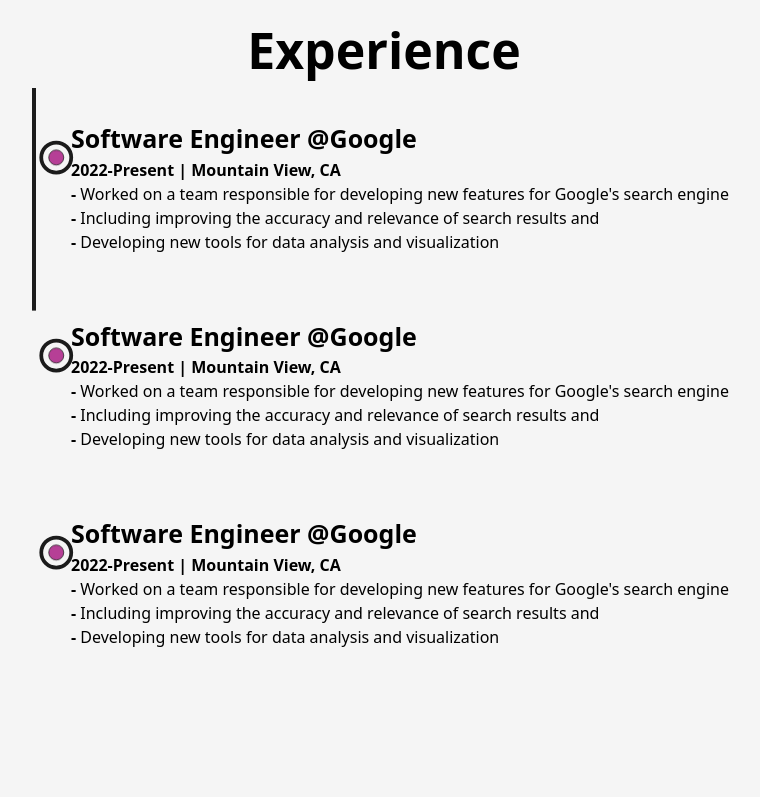
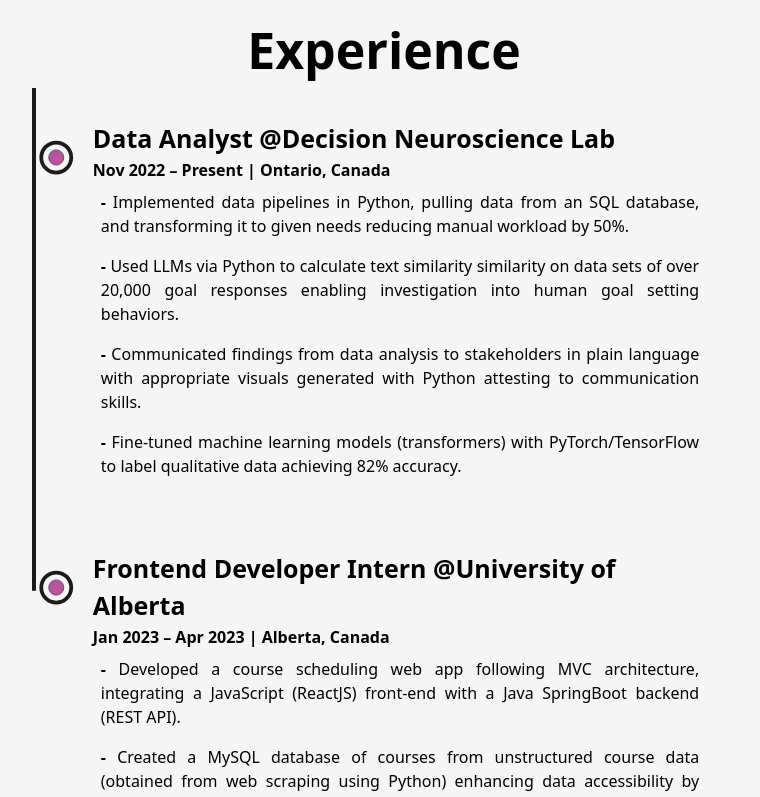
Before and after one commit to Farhan-Faisal/dev-portfolio, a Next.js app: page /About in a window 1280 px wide. Shown: the part 1880-2677 px from the top of the page, without its empty margins (256-1016 px from the left). Built offline with nearby package versions, Linux system fonts and the light colour scheme.

Commit message:
About page completed

```diff
--- a/src/components/Experience.js
+++ b/src/components/Experience.js
@@ -5,16 +5,16 @@
 const Details = ({position, company, time, address, work}) => {
     const ref = useRef(null);
     return(
-        <li ref={ref} className='my-8 first:mt-0 last:mb-0 w-[90%] mx-auto flex flex-col items-center justify-between'>
+        <li ref={ref} className='my-8 first:mt-0 last:mb-0 w-[80%] mx-auto flex flex-col items-center justify-between'>
             <LiIcon reference={ref}/>
             <motion.div initial={{y:50}} whileInView={{y:0}} transition={{duration:0.5, type:"spring"}}>
                 <h3 className="" style={{fontWeight: 'bold', fontSize:'25px'}}>{position}&nbsp;@{company}</h3>
                 <span className="" style={{fontWeight: 'bold', color: 'black', opacity:'75'}}>{time} | {address}</span>
                 <ul className="w-full">
                     {
-                        work.split('.').map((bullet, index) => {
+                        work.split('•').map((bullet, index) => {
                             return (
-                                <li key={index}>
+                                <li key={index} className="p-2">
                                     <p style={{ textAlign: 'justify' }}>
                                         <span style={{fontWeight: 'bold'}}>-  </span>{bullet}
                                     </p>
@@ -43,27 +43,32 @@
 
             <ul className='w-full flex flex-col items-start justify-between ml-4'>
                 <Details
-                    position="Software Engineer" company="Google"
-                    time="2022-Present" address="Mountain View, CA"
-                    work="Worked on a team responsible for developing new features for Google's
-                        search engine. Including improving the accuracy and relevance of search results and.
-                        Developing new tools for data analysis and visualization"
+                    position="Data Analyst" company="Decision Neuroscience Lab"
+                    time="Nov 2022 – Present" address="Ontario, Canada"
+                    work="Implemented data pipelines in Python, pulling data from an SQL database, and transforming it to given needs reducing manual workload by 50%.
+                        •	Used LLMs via Python to calculate text similarity similarity on data sets of over 20,000 goal responses enabling investigation into human goal setting behaviors.
+                        •	Communicated findings from data analysis to stakeholders in plain language with appropriate visuals generated with Python attesting to communication skills.
+                        •	Fine-tuned machine learning models (transformers) with PyTorch/TensorFlow to label qualitative data achieving 82% accuracy.
+                        "
                 />
 
                 <Details
-                    position="Software Engineer" company="Google"
-                    time="2022-Present" address="Mountain View, CA"
-                    work="Worked on a team responsible for developing new features for Google's
-                        search engine. Including improving the accuracy and relevance of search results and.
-                        Developing new tools for data analysis and visualization"
+                    position="Frontend Developer Intern" company="University of Alberta"
+                    time="Jan 2023 – Apr 2023" address="Alberta, Canada"
+                    work="Developed a course scheduling web app following MVC architecture, integrating a JavaScript (ReactJS) front-end with a Java SpringBoot backend (REST API).
+                        •	Created a MySQL database of courses from unstructured course data (obtained from web scraping using Python) enhancing data accessibility by 50%.
+                        •	Set up a CI/CD pipeline using GitHub Actions for deployment on DockerHub (frontend) and AWS EC2 (backend) reducing deployment times by 60%.
+                        •	Utilized version control (Git/GitHub) and followed Agile methodologies including the code review process ensuring smooth collaboration and feature development.
+                        "
                 />
 
                 <Details
-                    position="Software Engineer" company="Google"
-                    time="2022-Present" address="Mountain View, CA"
-                    work="Worked on a team responsible for developing new features for Google's
-                        search engine. Including improving the accuracy and relevance of search results and.
-                        Developing new tools for data analysis and visualization"
+                    position="Coop – Research Assistant" company="Baycrest Hospital"
+                    time="Aug 2022 – Dec 2022" address="Toronto, ON, Canada"
+                    work="Designed web based interactive study paradigms using JavaScript.
+                        •	Managed a MySQL data base to efficiently store and retrieve healthcare data.
+                        •	Created Linux tcsh/bash & C++ scripts for neuroimaging data processing
+                        "
                 />
 
             </ul>
--- a/src/pages/index.js
+++ b/src/pages/index.js
@@ -26,9 +26,9 @@
               <AnimatedText text="Turning Vision Into Reality With Code And Design" fontSize='60px' textAlign='left'/>
 
               <p className='my-4 text-base font-medium items-start'>
-                <span style={{ display: 'block' }}>- As a full-stack developer, I am dedicated to turning ideas into innovative web applications. </span>
-                <span style={{ display: 'block' }}>- As a data analyst, I can also cater to your data insight needs. </span>
-                <span style={{ display: 'block' }}>- Explore my latest projects, showcasing my expertise in development and analysis. </span>
+                <span style={{ display: 'block' }}>• As a full-stack developer, I am dedicated to turning ideas into innovative web applications. </span>
+                <span style={{ display: 'block' }}>• As a data analyst, I can also cater to your data insight needs. </span>
+                <span style={{ display: 'block' }}>• Explore my latest projects, showcasing my expertise in development and analysis. </span>
               </p>
 
               <div className='flex items-center self-start mt-2'>
```
